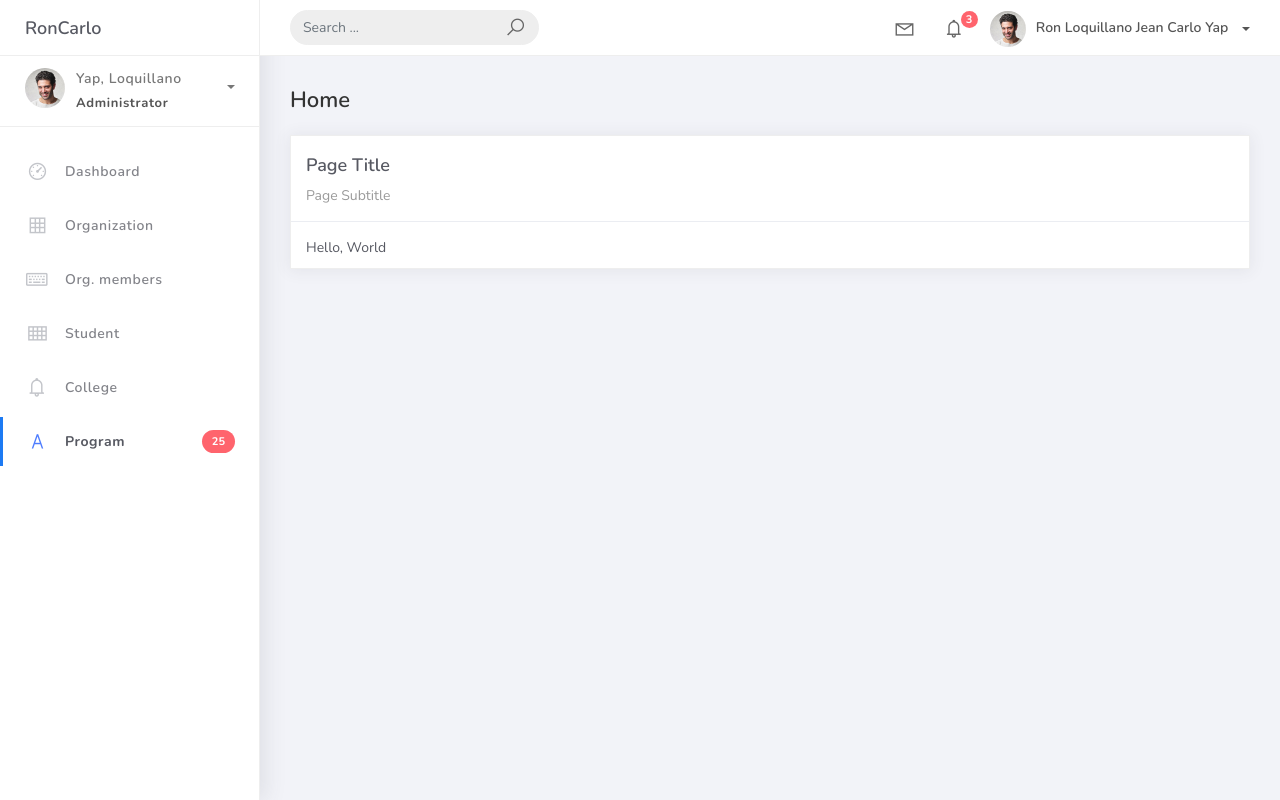
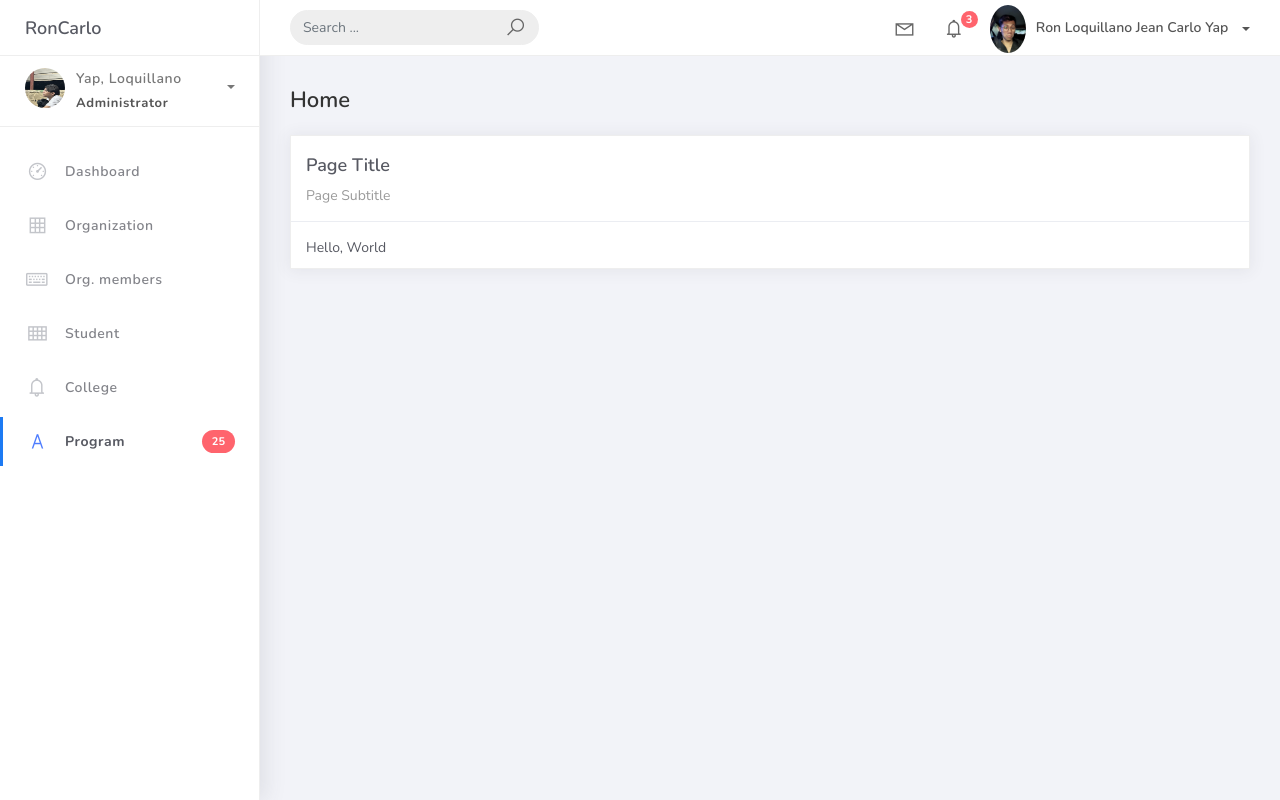
Before and after one commit to yapcarloo/PSUSphere, a Django app: page / in a window 1280 px wide. Run offline with Django 5.2, Linux system fonts and the light colour scheme; the visitor is signed in with stand-in values (Sample User, id 1); some libraries are stand-ins or nearby versions.

Commit message:
LAST NA TO

```diff
--- a/projectsite/templates/base.html
+++ b/projectsite/templates/base.html
@@ -85,7 +85,7 @@
 										</a>
 										<a href="#">
 											<div class="notif-img">
-												<img src="static/img/profile2.jpg" alt="Img Profile">
+												<img src="static/img/aeron.jpg" alt="Img Profile">
 											</div>
 											<div class="notif-content">
 												<span class="block">
@@ -111,11 +111,11 @@
 							</ul>
 						</li>
 						<li class="nav-item dropdown">
-							<a class="dropdown-toggle profile-pic" data-toggle="dropdown" href="#" aria-expanded="false"> <img src="{% static 'img/profile.jpg' %}" alt="user-img" width="36" class="img-circle"><span >Ron Loquillano Jean Carlo Yap</span></span> </a>
+							<a class="dropdown-toggle profile-pic" data-toggle="dropdown" href="#" aria-expanded="false"> <img src="{% static 'img/aeron.jpg' %}" alt="user-img" width="36" class="img-circle"><span >Ron Loquillano Jean Carlo Yap</span></span> </a>
 							<ul class="dropdown-menu dropdown-user">
 								<li>
 									<div class="user-box">
-										<div class="u-img"><img src="{% static 'img/profile.jpg' %}" alt="user"></div>
+										<div class="u-img"><img src="{% static 'img/titan.jpg' %}" alt="user"></div>
 										<div class="u-text">
 											<h4></h4>
 											<p class="text-muted">yaploquillano@gmail.com</p><a href="profile.html" class="btn btn-rounded btn-danger btn-sm">View Profile</a></div>
@@ -140,7 +140,7 @@
 				<div class="scrollbar-inner sidebar-wrapper">
 					<div class="user">
 						<div class="photo">
-							<img src="{% static 'img/profile.jpg' %}">
+							<img src="{% static 'img/titan.jpg' %}">
 						</div>
 						<div class="info">
 							<a class="" data-toggle="collapse" href="#collapseExample" aria-expanded="true">
--- a/projectsite/templates/login.html
+++ b/projectsite/templates/login.html
@@ -19,7 +19,7 @@
             <div class="col-md-4 text-center">
                 <form role="post" method="post">
                     {% csrf_token %}
-                    <img class="mb-4" src="{% static 'img/profile.jpg' %}" alt="" width="72" height="72" />
+                    <img class="mb-4" src="{% static 'img/titan.jpg' %}" alt="" width="150" height="150" />
                     <h1 class="h3 mb-3 font-weight-normal">Please sign in</h1>
                     <label for="inputEmail" class="sr-only">Username</label>
                     <input type="text" name="username" class="form-control" placeholder="Username" required autofocus />
@@ -33,7 +33,7 @@
                     </div>
                     {% endif %}
                     <button class="btn btn-lg btn-primary btn-block" type="submit">Sign in</button>
-                    <p class="mt-5 mb-3 text-muted">&copy; 2017-2019</p>
+                    <p class="mt-5 mb-3 text-muted">&copy; 2024-2025</p>
                 </form>
             </div>
         </div>
```
Also changed, not shown: projectsite/projectsite/settings.py (+11 -3 lines), projectsite/static/img/aeron.jpg (added), projectsite/static/img/profile.jpg (deleted), projectsite/static/img/profile2.jpg (deleted), projectsite/static/img/titan.jpg (added).
